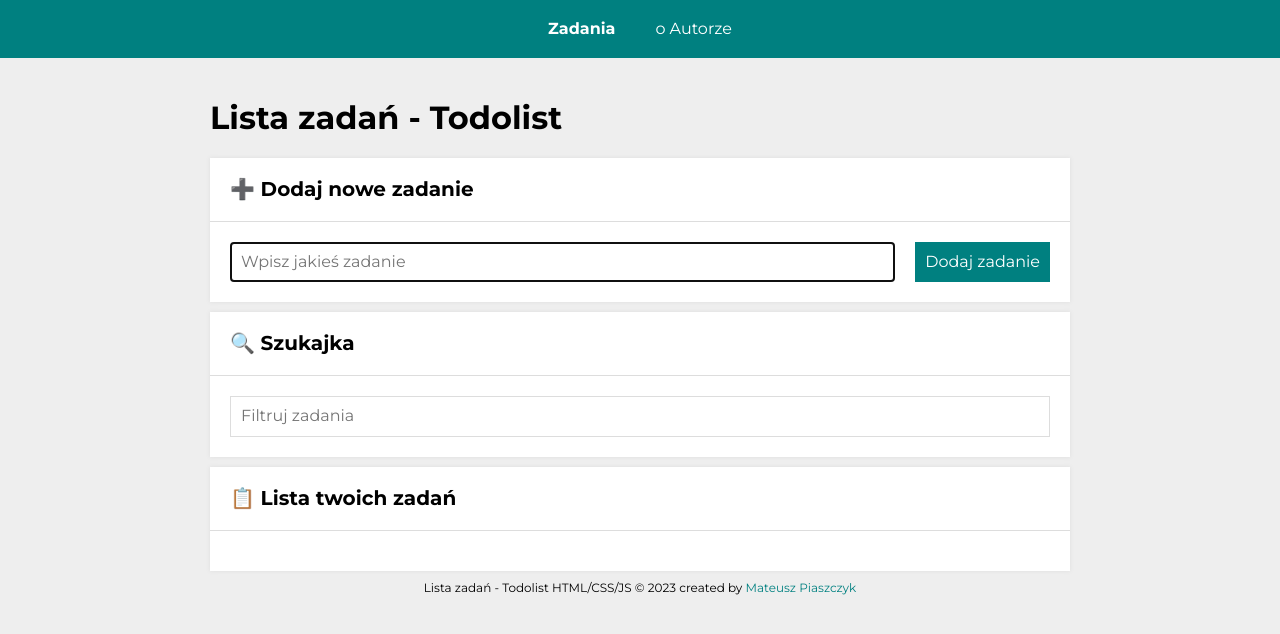
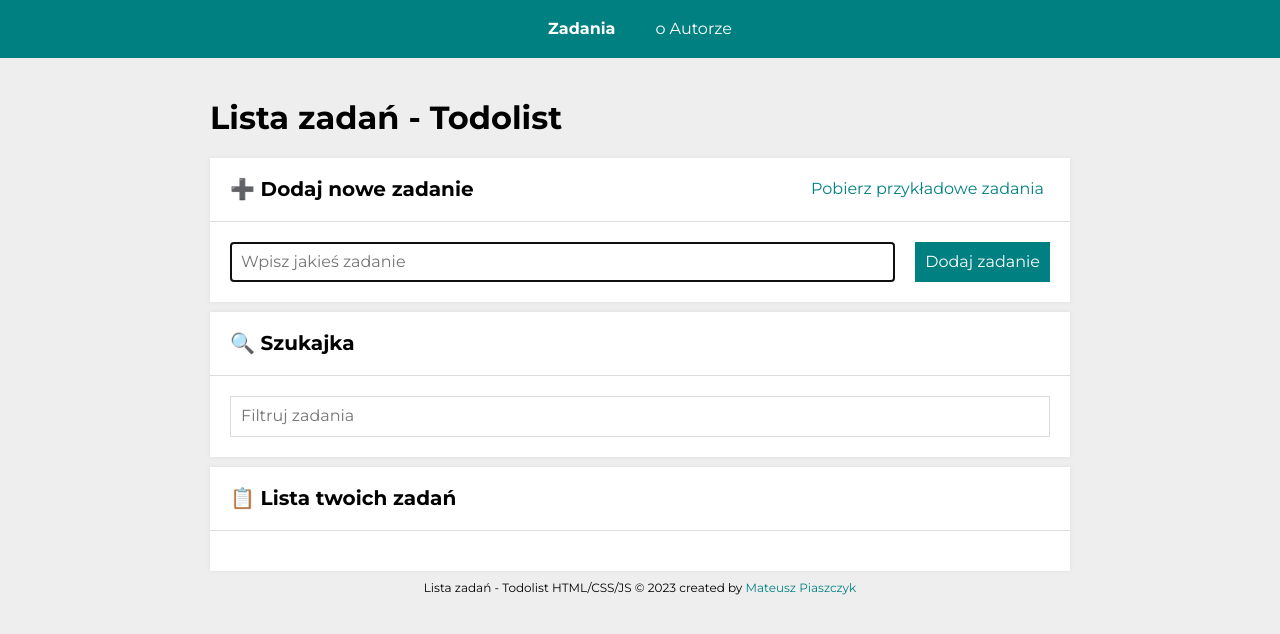
Before and after one commit to MateuszPiaszczyk/todo-list-react, a React (Create React App) app: page /#/zadania in a window 1280 px wide. Shown: the top 634 px of the page. Built offline with nearby package versions, Linux system fonts and the light colour scheme.

Commit message:
plusHeaderContent renamed to additionalHeaderContent

```diff
--- a/src/common/Section/index.js
+++ b/src/common/Section/index.js
@@ -1,10 +1,10 @@
 import { Wrapper, Header, Title, Body } from "./styled";
 
-const Section = ({ title, body, plusHeaderContent }) => (
+const Section = ({ title, body, additionalHeaderContent }) => (
   <Wrapper>
     <Header>
       <Title>{title}</Title>
-      {plusHeaderContent}
+      {additionalHeaderContent}
     </Header>
 
     <Body>{body}</Body>
```
